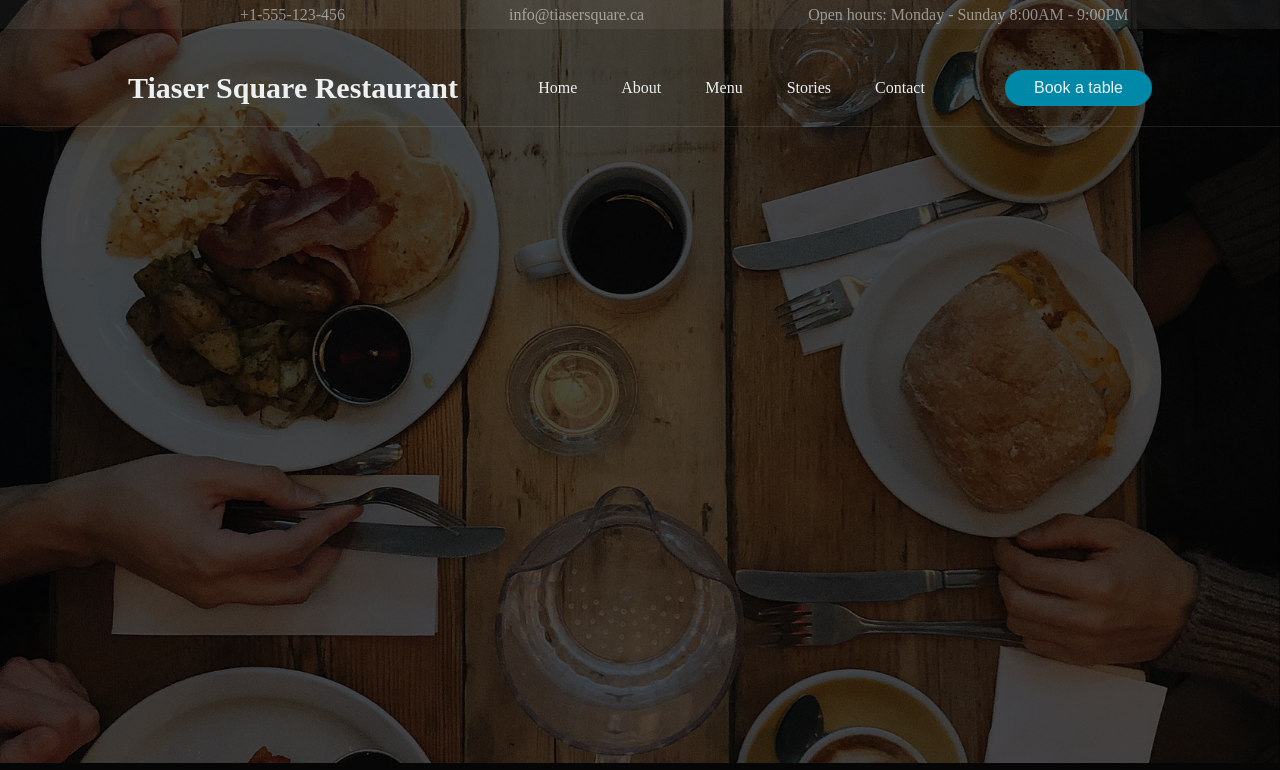
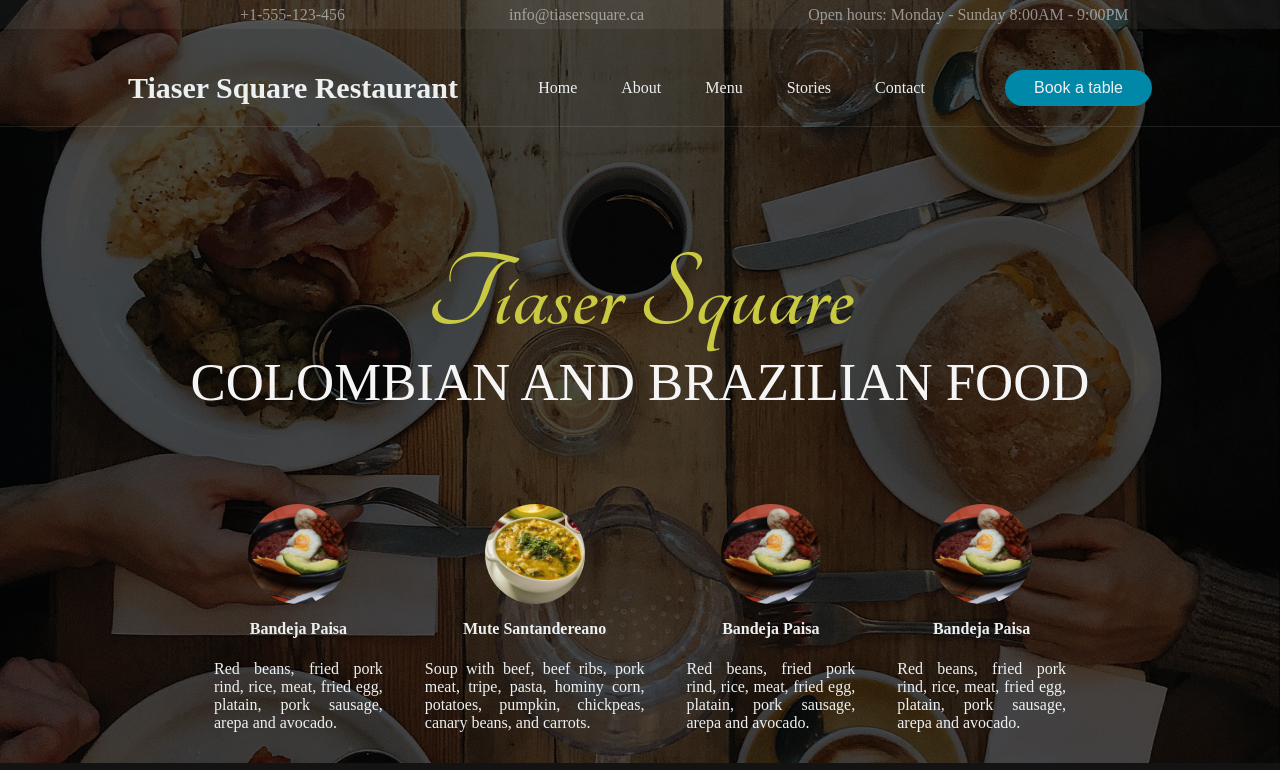
Before and after one commit to sergiosanchezs/Web-I-Project, a website: page index.html in a window 1280 px wide. Shown: the top 770 px of the page. Drawn offline with Linux system fonts and the light colour scheme.

Commit message:
include some menu images, main title in the middle of the page and more

```diff
--- a/css/styles.css
+++ b/css/styles.css
@@ -1,4 +1,4 @@
-* {
+*, *::before, *::after {
   box-sizing: border-box;
   margin: 0;
   padding: 0;
@@ -122,6 +122,62 @@ button:hover {
   background-color: rgba(0, 136, 169, 0.6);
 }
 
+/********************************************************/
+/* All CSS related with the <main> body */
+
+.main {
+  z-index: 5;
+  top: 15rem;
+  position: relative;
+}
+.tangerine_font {
+  font-family: 'Tangerine', cursive;
+  font-size: 7rem;
+  /* color: rgba(0, 136, 169, 0.6); */
+  color: rgb(201, 201, 66);
+  transition: all 0.3s ease 0s;
+}
+.slogan {
+  font-size: 3.3rem;
+  color: whitesmoke;
+  text-transform: uppercase;
+  padding-bottom: 60px;
+}
+.show_plates {
+  padding-top: 30px;
+  width: 100%;
+}
+.show_plates table {
+  width:70%;
+  margin-left:15%;
+  margin-right:15%;
+}
+.show_plates td {
+  max-width: 25%;
+  text-align: center;
+}
+th {
+  padding: 10px 5px;
+  text-transform: capitalize;
+}
+td p {
+  padding: 10px 20px;
+  text-align: justify;
+}
+.wrap_img {
+  text-align: center;
+  align-self: center;
+}
+.plates_img {
+  text-align: center;
+  object-fit: cover;
+  border-radius: 50px;
+  width: 100px;
+  height: 100px;
+}
+
+
+
 
 
 /********************************************************/
@@ -168,25 +224,6 @@ td{
   height: 100px;
   width: 70px;
 }
-
-#img1 {
-  background-image: url('../images/insta1.jpg');
-}
-#img2 {
-  background-image: url('../images/insta2.jpg');
-}
-#img3 {
-  background-image: url('../images/insta3.jpg');
-}
-#img4 {
-  background-image: url('../images/insta4.jpg');
-}
-#img5 {
-  background-image: url('../images/insta5.jpg');
-}
-#img6  {
-  background-image: url('../images/insta6.jpg');
-}
 .img {
   height: 100px;
   width: 70px;
--- a/index.html
+++ b/index.html
@@ -1,13 +1,16 @@
 <!DOCTYPE html>
 <html>
 <head>
-	<title>Restaurant</title>
+	<title>Tiaser Square Restaurant</title>
 	<meta charset="UTF-8">
-	<link rel="stylesheet" href="css/styles.css">
+	<meta name="author" content="Sergio Sanchez, Tiago Soriano, Sergio Pereira">
+	<meta name="viewport" content="width=device-width; initial-scale=1.0">
+	<meta name="description" content="Tiaser Square Restaurant">
+	<link href="https://fonts.googleapis.com/css?family=Tangerine:700&display=swap" rel="stylesheet">
+	<link href="css/styles.css" rel="stylesheet">
 </head>
 <body>
 	<header>
-		<div class="overlay"></div>
 		<!-- Start Info Bar -->
 		<div class="wrap_info">
 			<ul class="info_layer">
@@ -37,7 +40,33 @@
 
 	<!-- Start main -->
 	<main>
-
+		<div class="overlay"></div>
+		<div class="main">
+			<div class="tangerine_font">Tiaser Square</div>
+			<div class="slogan">Colombian and Brazilian food</div>
+			<div class="show_plates">
+				<table>
+					<tr>
+						<td><img class="plates_img" src="images/bandeja-paisa.jpg"></td>
+						<td><img class="plates_img" src="images/mute-santandereano.jpg"></td>
+						<td><img class="plates_img" src="images/bandeja-paisa.jpg"></td>
+						<td><img class="plates_img" src="images/bandeja-paisa.jpg"></td>
+					</tr>
+					<tr>
+						<th>Bandeja paisa</th>
+						<th>Mute Santandereano</th>
+						<th>Bandeja paisa</th>
+						<th>Bandeja paisa</th>
+					</tr>
+					<tr>
+						<td><p>Red beans, fried pork rind, rice, meat, fried egg, platain, pork sausage, arepa and avocado.</p></td>
+						<td><p>Soup with beef, beef ribs, pork meat, tripe, pasta, hominy corn, potatoes, pumpkin, chickpeas, canary beans, and carrots.</p></td>
+						<td><p>Red beans, fried pork rind, rice, meat, fried egg, platain, pork sausage, arepa and avocado.</p></td>
+						<td><p>Red beans, fried pork rind, rice, meat, fried egg, platain, pork sausage, arepa and avocado.</p></td>
+					</tr>
+				</table>
+			</div>
+		</div>
 	</main>
 	<!-- End main -->
 
@@ -67,14 +96,14 @@
 					<table>
 							<caption>Instagram</caption>
 							<tr>
-								<td><div id="img1" class="img"></div></td>
-								<td><div id="img2" class="img"></div></td>
-								<td><div id="img3" class="img"></div></td>
+								<td><div class="img" style="background-image: url('images/insta1.jpg');"></div></td>
+								<td><div class="img" style="background-image: url('images/insta2.jpg');"></div></td>
+								<td><div class="img" style="background-image: url('images/insta3.jpg');"></div></td>
 							</tr>
 							<tr>
-									<td><div id="img4" class="img"></div></td>
-									<td><div id="img5" class="img"></div></td>
-									<td><div id="img6" class="img"></div></td>
+								<td><div class="img" style="background-image: url('images/insta4.jpg');"></div></td>
+								<td><div class="img" style="background-image: url('images/insta5.jpg');"></div></td>
+								<td><div class="img" style="background-image: url('images/insta6.jpg');"></div></td>
 							</tr>
 					</table>
 			</div>
```
Also changed, not shown: images/bandeja-paisa.jpg (added), images/mute-santandereano.jpg (added).
